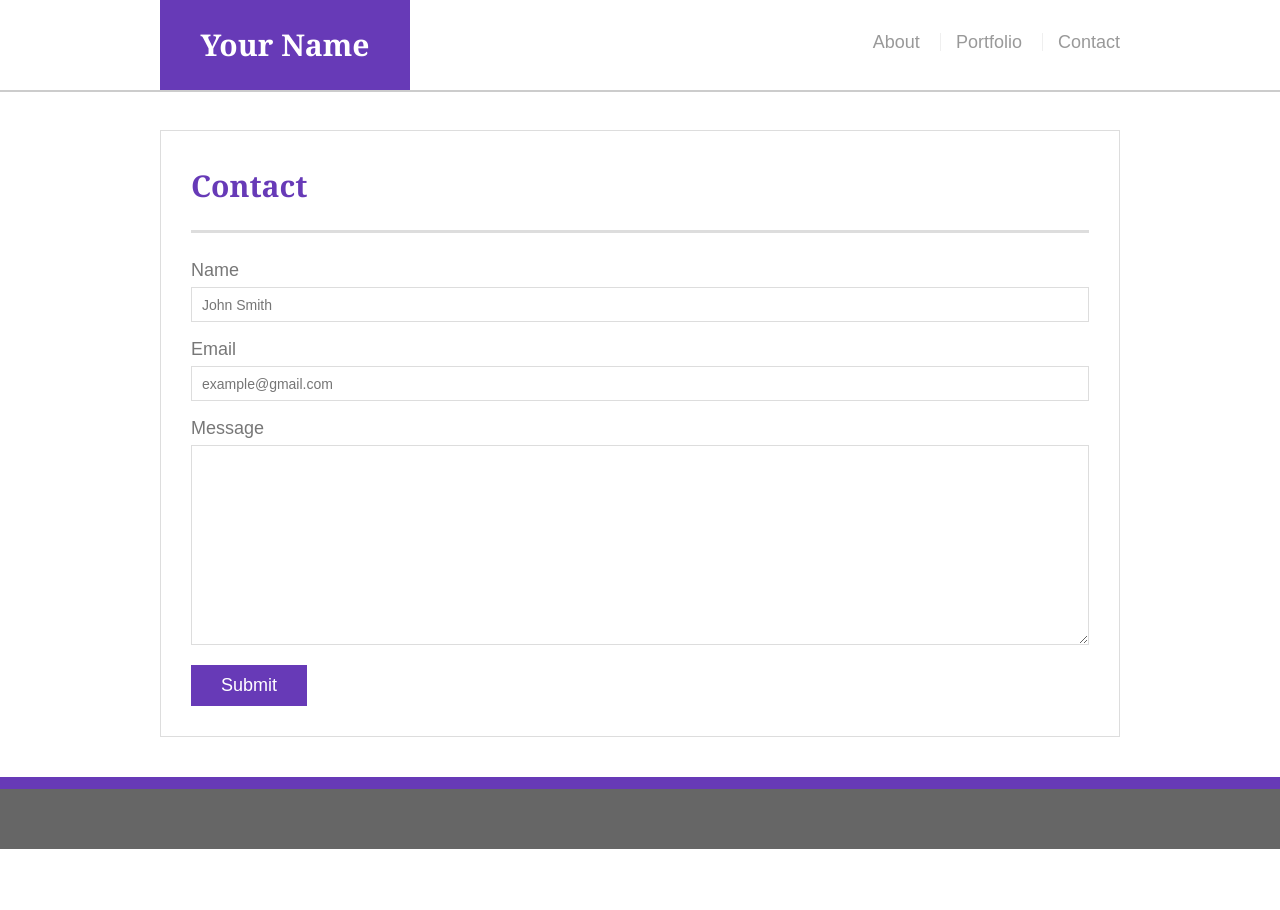
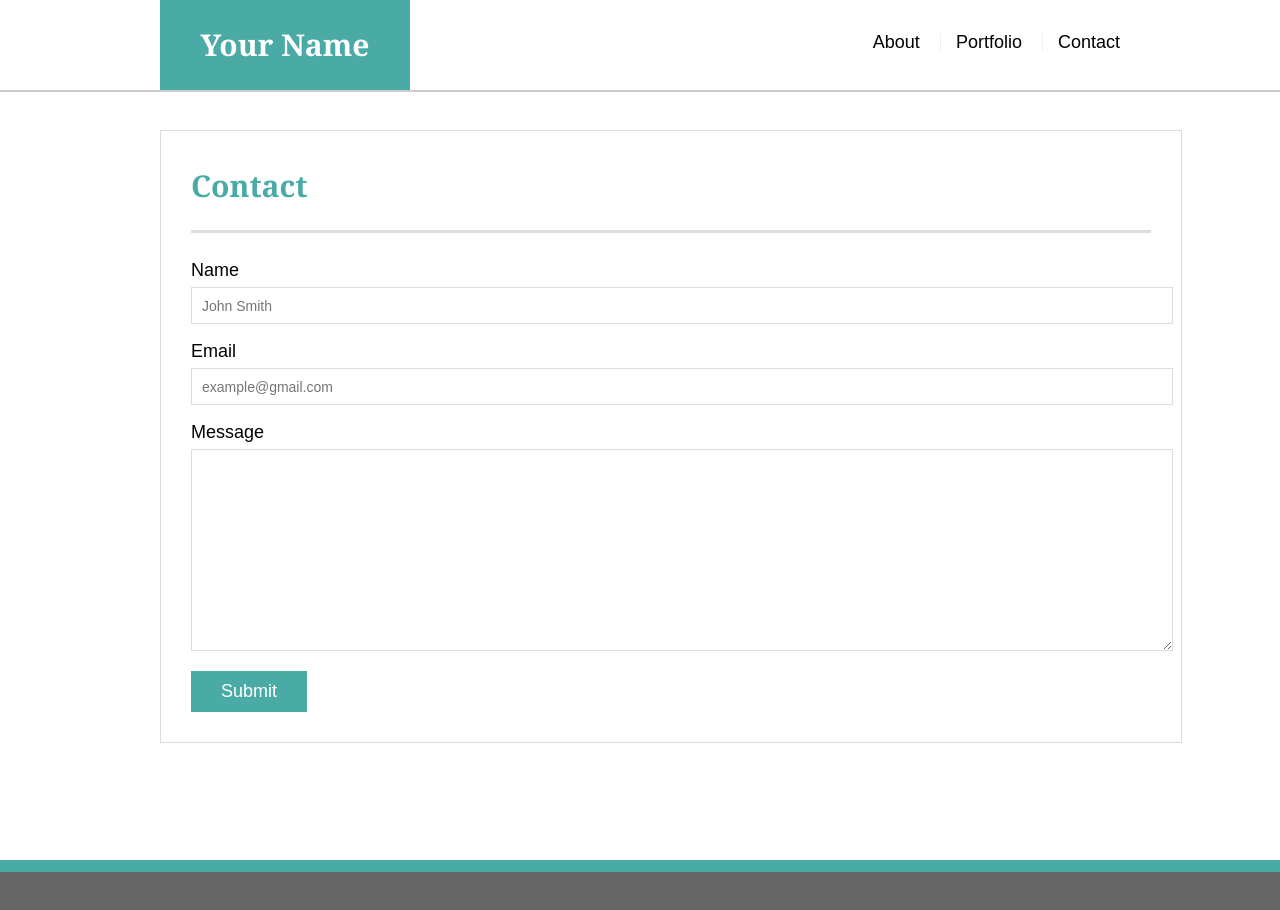
Before and after one commit to 13EdMc07/HomeworkONE, a plain HTML site: page contact.html in a window 1280 px wide. Before the commit the page ends 849 px from the top, so only its background shows below. Drawn offline with Linux system fonts and the light colour scheme.

Commit message:
modified css

```diff
--- a/assets/css/style.css
+++ b/assets/css/style.css
@@ -2,12 +2,12 @@ body {
   font-family: Arial, "Helvetica Neue", Helvetica, sans-serif;
   font-size: 18px;
   line-height: 34px;
-  color: #777;
+  color: rgb(3, 1, 1);
   background: url("../images/concrete_seam.png");
 }
 
 * {
-  box-sizing: border-box;
+  /* box-sizing: border-box; */
 }
 
 /* general */
@@ -35,7 +35,7 @@ h2,
 h3 {
   font-family: Georgia, Times, "Times New Roman", serif;
   font-weight: 700;
-  color: #673AB7;
+  color: #4aaaa5;
 }
 
 h1 {
@@ -74,7 +74,7 @@ h3 {
   color: #fff;
   text-align: center;
   text-decoration: none;
-  background: #673AB7;
+  background: #4aaaa5;
 }
 
 nav {
@@ -87,7 +87,7 @@ nav a {
   padding-left: 15px;
   margin-left: 15px;
   line-height: 18px;
-  color: #999;
+  color: rgb(3, 1, 1);
   text-decoration: none;
   border-left: 1px solid #efefef;
 }
@@ -106,7 +106,7 @@ footer {
   color: #ccc;
   text-align: center;
   background: #666;
-  border-top: 12px solid #673AB7;
+  border-top: 12px solid #4aaaa5;
   height: 50px;
 }
 
@@ -164,7 +164,7 @@ h3, h2 {
   line-height: 30px;
   color: #fff;
   text-align: center;
-  background: #673AB7;
+  background: #4aaaa5;
   border-bottom: 0;
 }
 
@@ -212,6 +212,6 @@ input[type=submit] {
   font-size: 18px;
   color: #fff;
   cursor: pointer;
-  background: #673AB7;
+  background: #4aaaa5;
   border: 0 none;
 }
```
